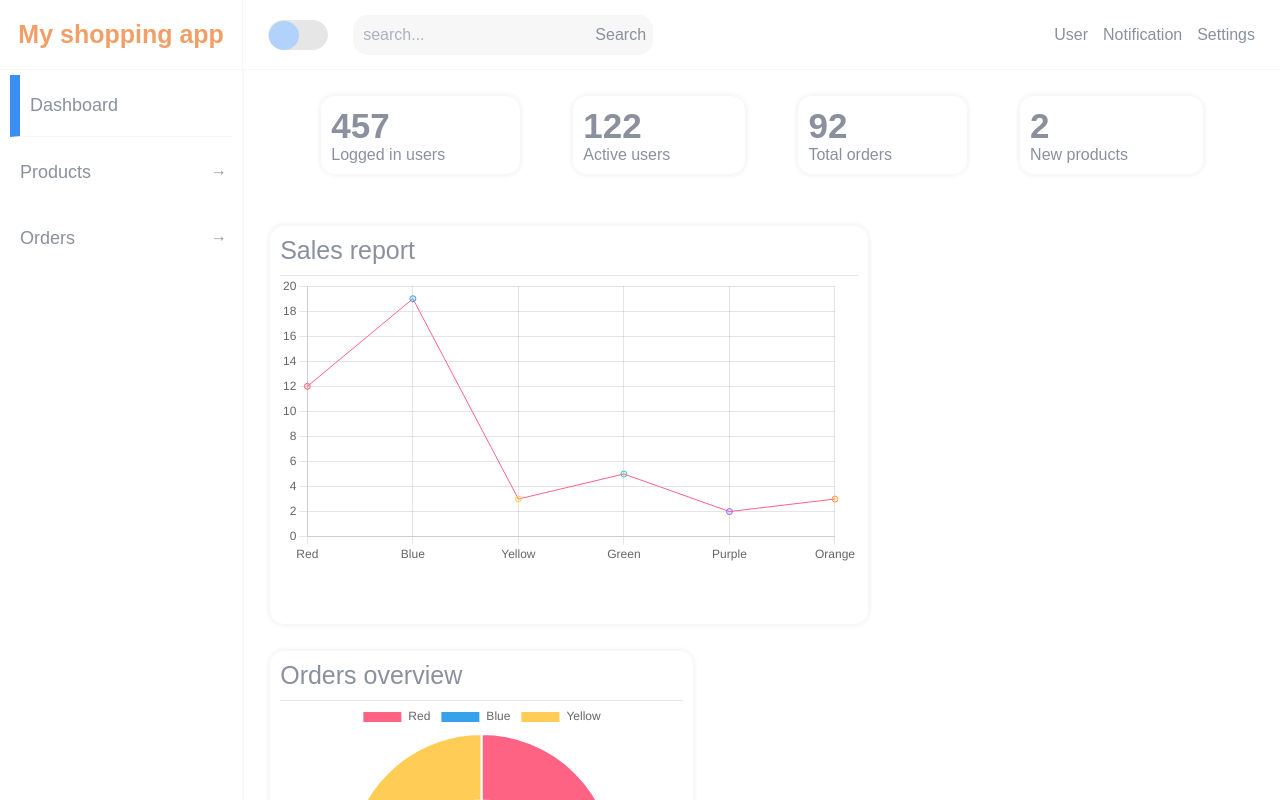
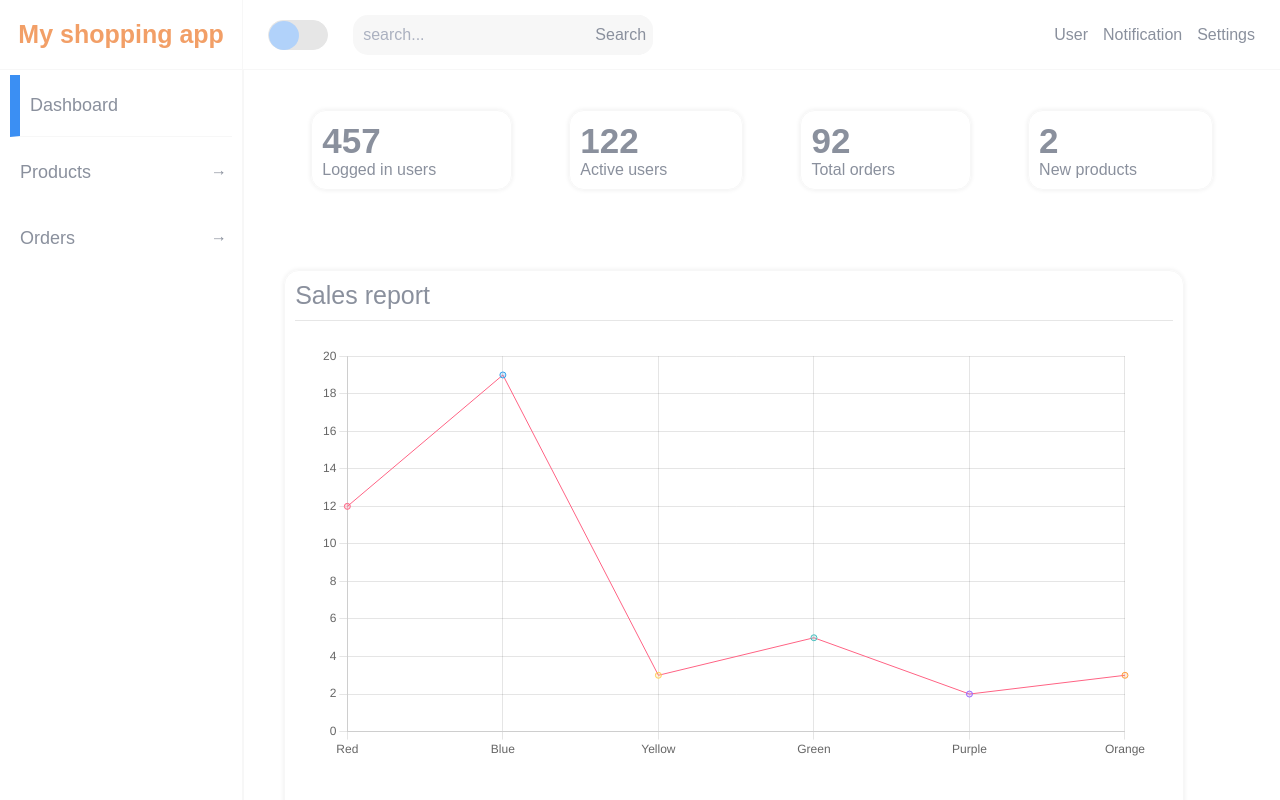
Before and after one commit to Prasthuth-Pradeep/MY-SHOPPING-APP-ADMIN, an Angular app: page /dashboard in a window 1280 px wide. Built offline with nearby package versions, Linux system fonts and the light colour scheme.

Commit message:
In big screen V1
Dashboard

```diff
--- a/src/app/sections/dashboard/dashboard.component.scss
+++ b/src/app/sections/dashboard/dashboard.component.scss
@@ -24,6 +24,7 @@
             align-items: center;
             justify-content: center;
             gap: $space-15;
+            margin: $space-15;
             color: $font-color-secondary;
             box-shadow: 0px 0px 5px rgb(0 0 0 / 8%);
 
@@ -50,10 +51,12 @@
 
     .todays-data,
     .report {
+        width: 100%;
         display: flex;
         align-items: flex-start;
         justify-content: space-between;
         gap: $space-25;
+        padding: $space-15;
         flex-wrap: wrap;
 
         .sales-report,
@@ -63,8 +66,8 @@
             display: flex;
             flex-direction: column;
             padding: $space-10;
-            width: $unit-200 * 3;
-            height: $unit-200 * 2;
+            width: $unit-200 * 4 + $unit-100;
+            height: $unit-100 * 5 + $unit-50 ;
             border: 1px solid $grey-light;
             border-radius: $space-15;
             box-shadow: 0px 0px 5px rgb(0 0 0 / 8%);
@@ -80,8 +83,7 @@
 
         .order-overview,
         .todays-sellings {
-            width: ($unit-200 * 2) + $space-25;
-            height: $unit-200 * 2;
+            width: ($unit-200 * 3) + $space-25;
         }
     }
 }
--- a/src/app/sections/dashboard/orders-overview/orders-overview.component.scss
+++ b/src/app/sections/dashboard/orders-overview/orders-overview.component.scss
@@ -0,0 +1,6 @@
+@import '../../../../assets/scss/variable';
+
+canvas{
+    height: ($unit-200 * 2) + $unit-50 ;
+    margin: $space-25;
+}
--- a/src/app/sections/dashboard/sales-report/sales-report.component.scss
+++ b/src/app/sections/dashboard/sales-report/sales-report.component.scss
@@ -0,0 +1,7 @@
+@import '../../../../assets/scss/variable';
+
+canvas{
+    min-width: $unit-200 * 4 ;
+    height: $unit-100 * 5;
+    margin: $space-25;
+}
```
